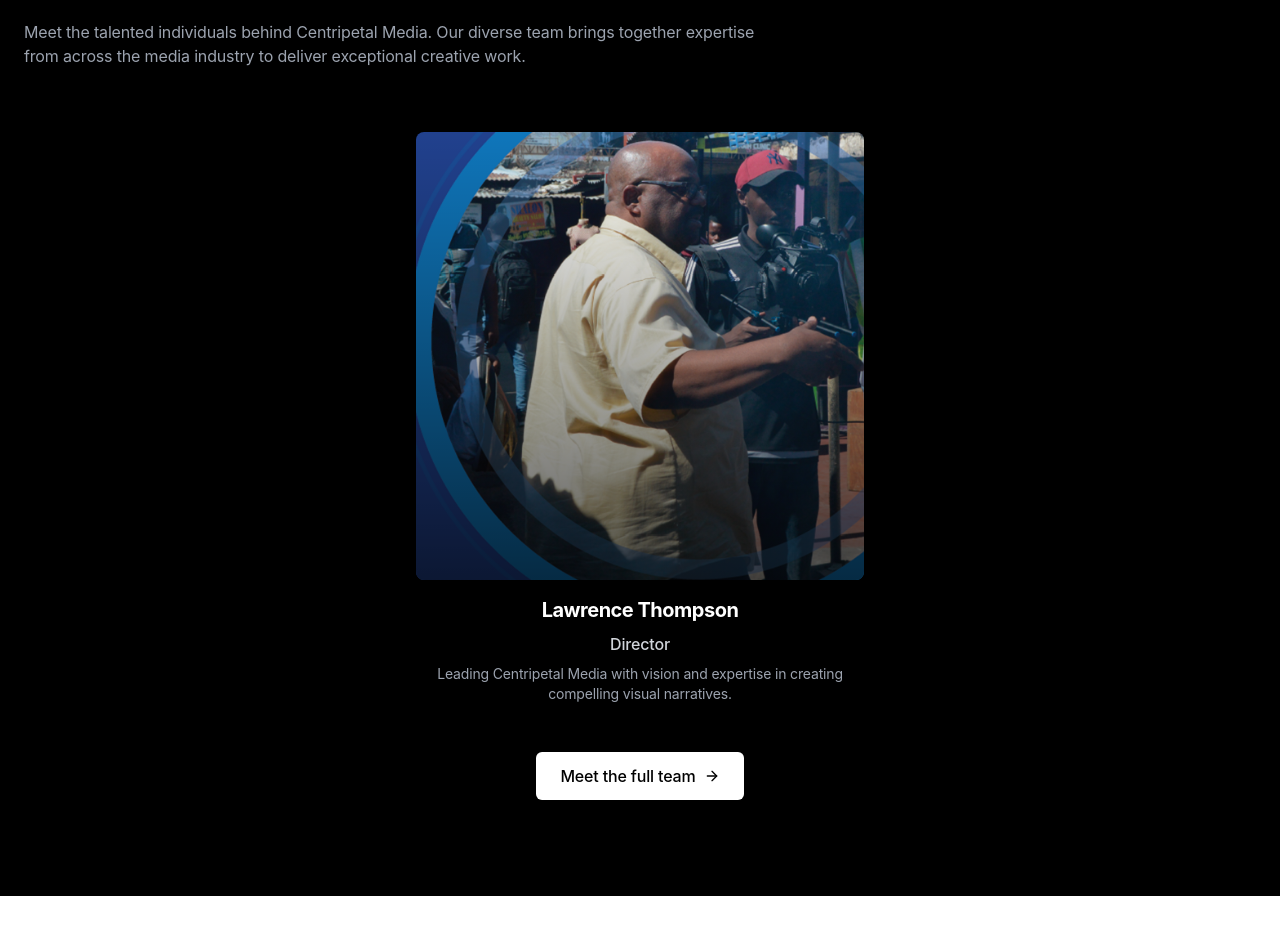
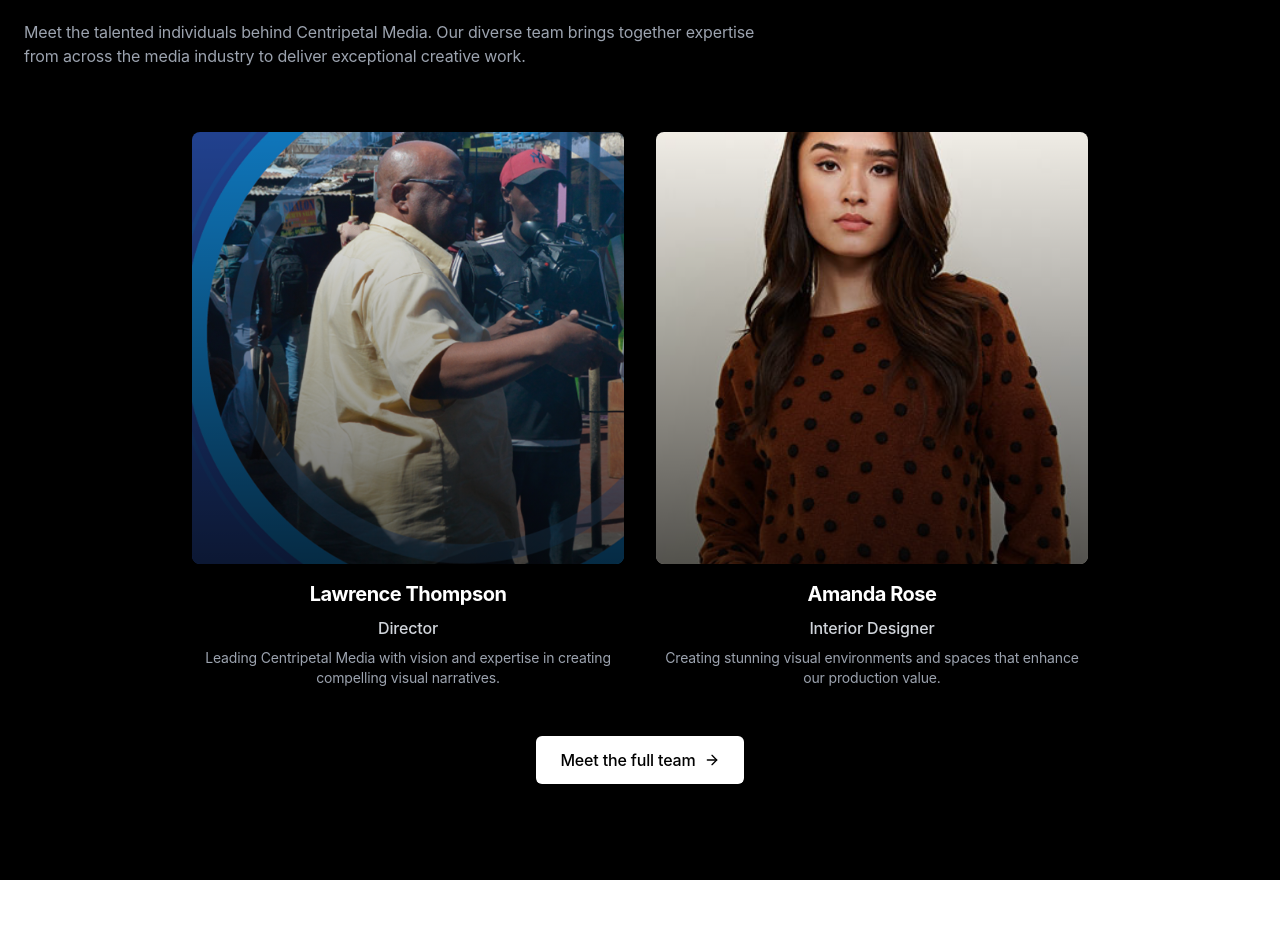
Before and after one commit to Mainza714/sg-3bbfc5cc-69cd-4878-9aaa-1b5533acc791-1781104711, a Next.js app: page / in a window 1280 px wide. Shown: the part 4300-5229 px from the top of the page. Built offline with nearby package versions, Linux system fonts and the light colour scheme.

Commit message:
feat(team): Add Amanda Rose as Interior Designer to team members

```diff
--- a/src/components/home/Team.tsx
+++ b/src/components/home/Team.tsx
@@ -18,6 +18,13 @@ export function Team() {
       role: "Director",
       bio: "Leading Centripetal Media with vision and expertise in creating compelling visual narratives.",
       image: "/director-lawrence-thompson-mab5r1hd.png"
+    },
+    {
+      id: "amanda-rose",
+      name: "Amanda Rose",
+      role: "Interior Designer",
+      bio: "Creating stunning visual environments and spaces that enhance our production value.",
+      image: "/designer-amanda-rose-mab5uigp.jpg"
     }
   ];
 
@@ -32,9 +39,9 @@ export function Team() {
           </p>
         </div>
 
-        <div className="flex justify-center">
+        <div className="grid grid-cols-1 md:grid-cols-2 gap-8 max-w-4xl mx-auto">
           {teamMembers.map((member) => (
-            <div key={member.id} className="group max-w-md">
+            <div key={member.id} className="group max-w-md mx-auto">
               <Link href={`/team/${member.id}`}>
                 <div className="cursor-pointer space-y-4">
                   <div className="relative aspect-square overflow-hidden rounded-lg w-full">
```
Also changed, not shown: 1 other file (tests, documents, lock files or other folders).
